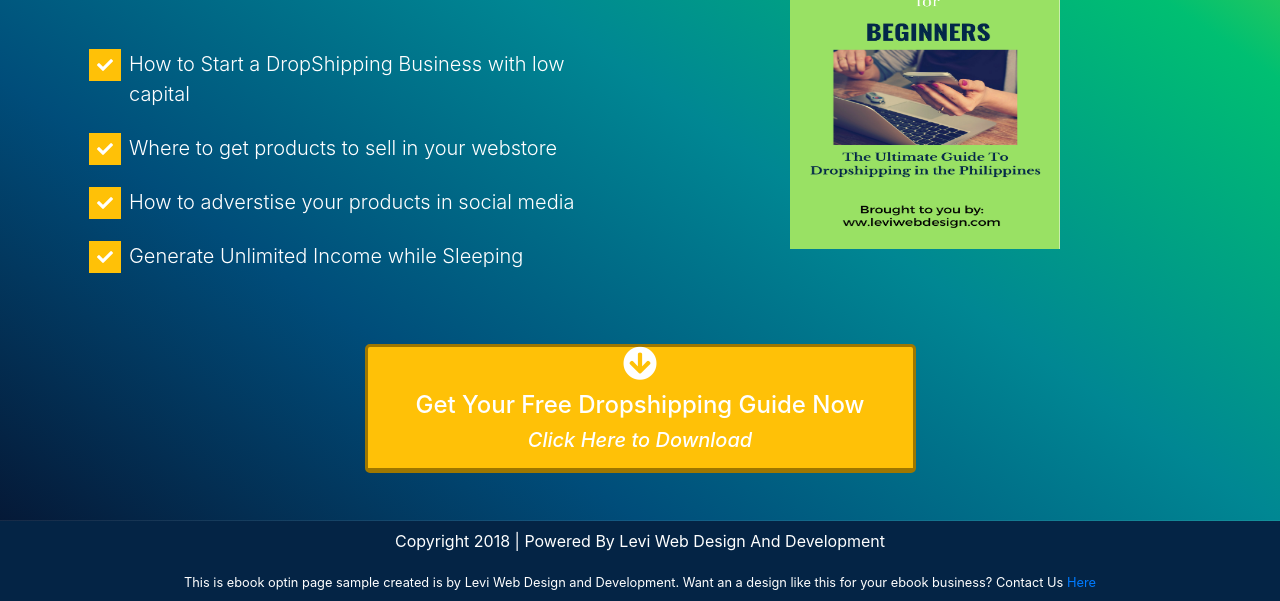
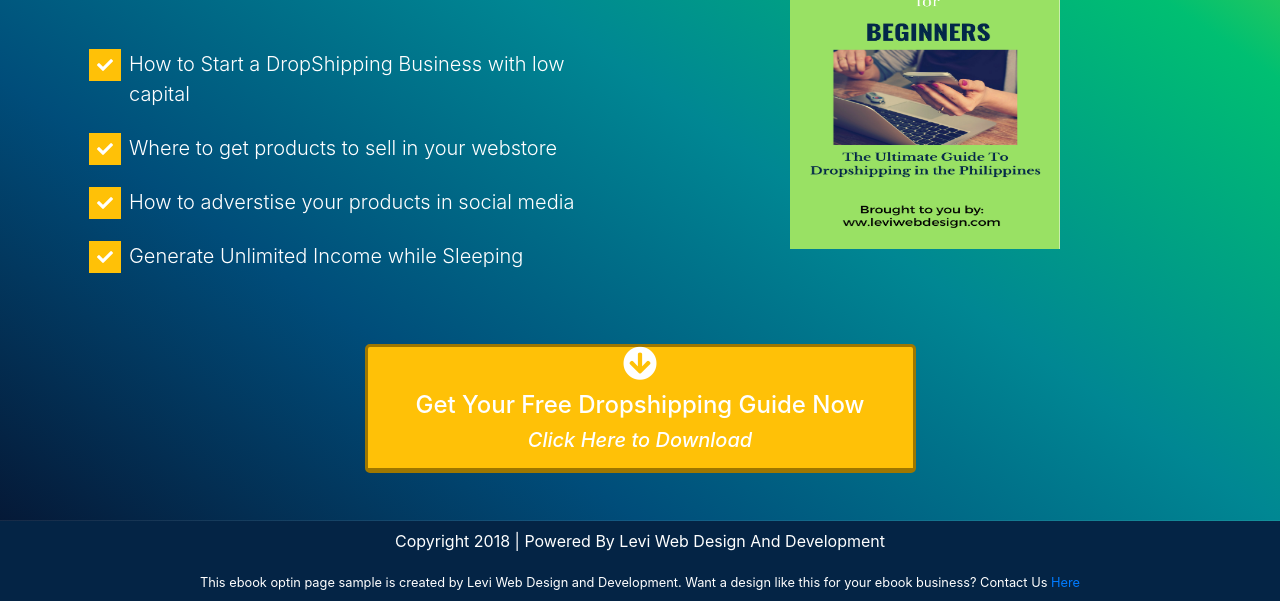
Before and after one commit to leoliwan/ebook-simple-optin, a plain HTML site: page index.html in a window 1280 px wide. Shown: the part 484-1085 px from the top of the page. Drawn offline with nearby package versions, Linux system fonts and the light colour scheme.

Commit message:
Update index.html

```diff
--- a/index.html
+++ b/index.html
@@ -112,7 +112,7 @@
 
 <footer id="footer" class="py-2 bg-dark-blue text-center text-white">
     <p>Copyright 2018 | Powered By Levi Web Design And Development</p>
-    <small>This is ebook optin page sample created is by Levi Web Design and Development. Want an a design like this for your ebook business? Contact Us <span><a href="https://leoliwan.github.io/portfolio/">Here</a></span></small>
+    <small>This ebook optin page sample is created by Levi Web Design and Development. Want a design like this for your ebook business? Contact Us <span><a href="https://leoliwan.github.io/portfolio/">Here</a></span></small>
 </footer>
 
 <script src="https://code.jquery.com/jquery-3.3.1.slim.min.js" integrity="sha384-q8i/X+965DzO0rT7abK41JStQIAqVgRVzpbzo5smXKp4YfRvH+8abtTE1Pi6jizo" crossorigin="anonymous"></script>
```
